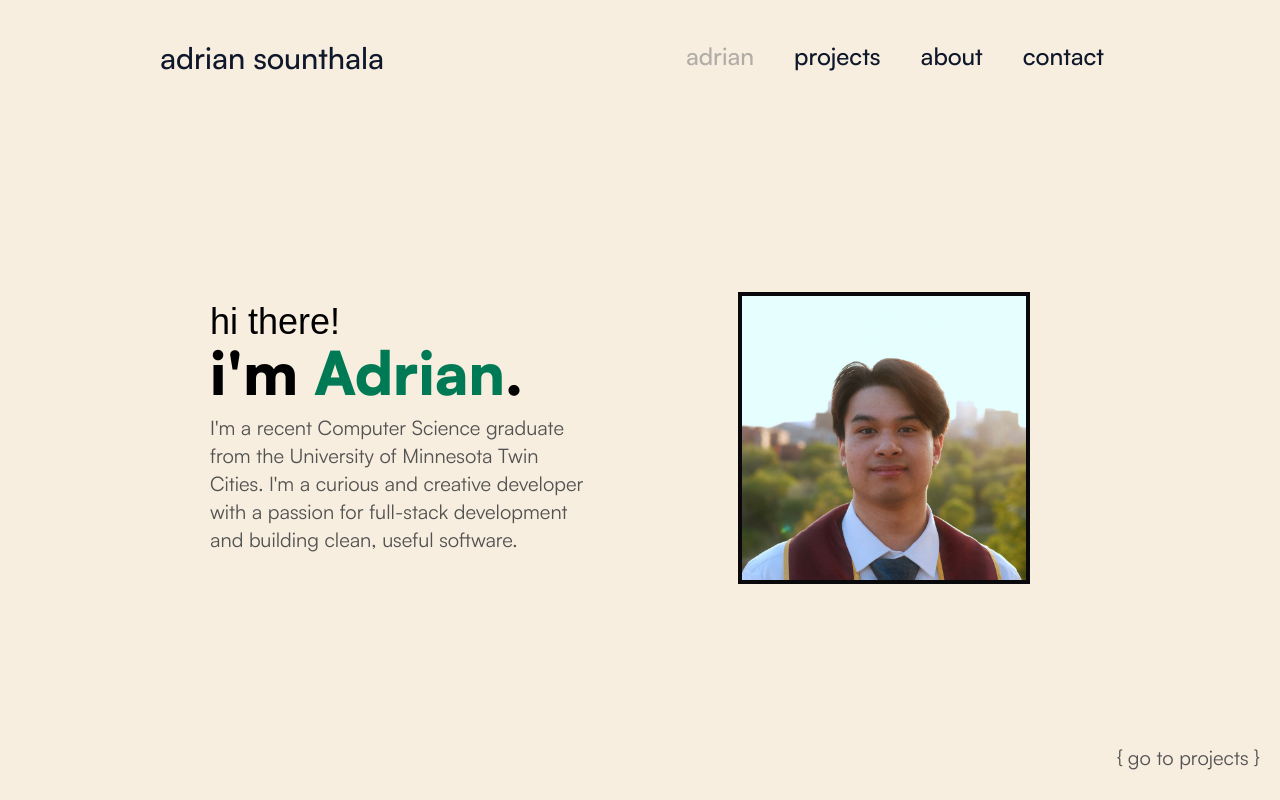
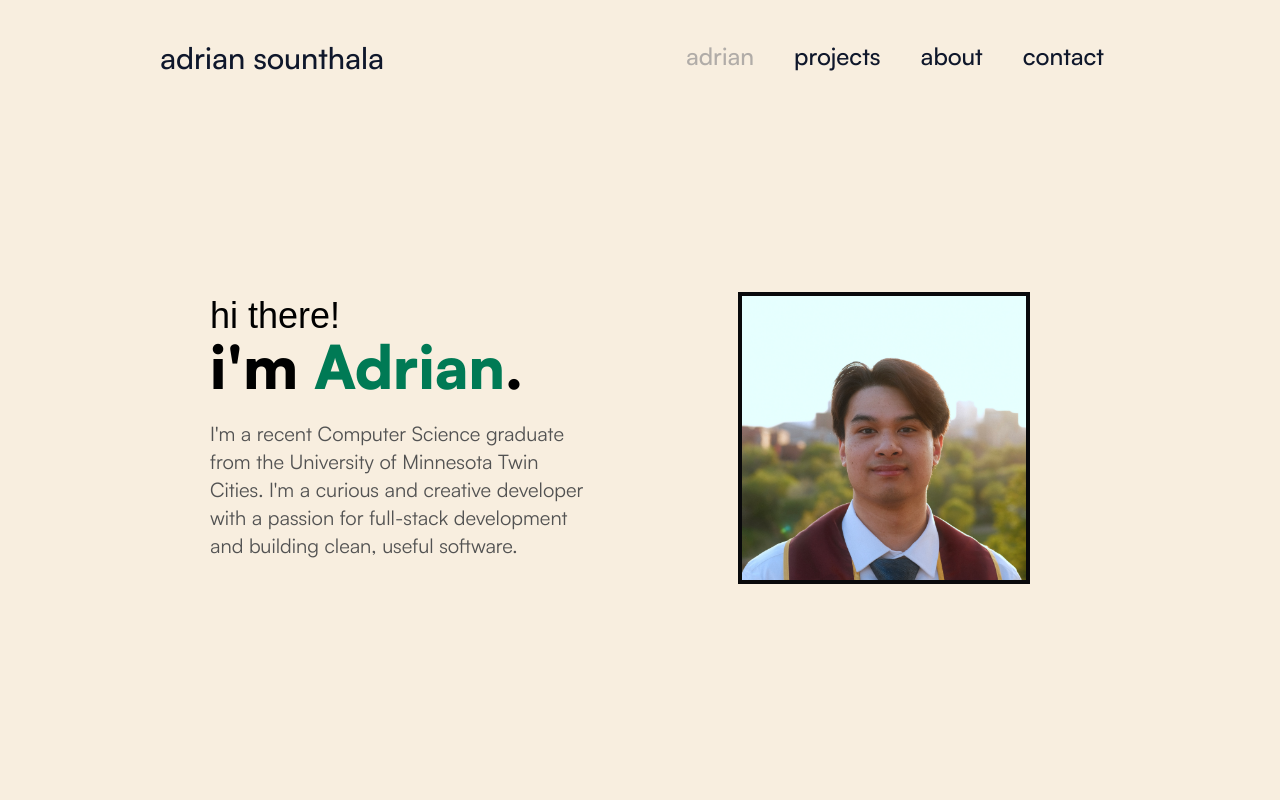
Before and after one commit to asounthala/portfolio, a React (Vite) app: page / in a window 1280 px wide. Built offline with nearby package versions, Linux system fonts and the light colour scheme; a web font is replaced by a local one.

Commit message:
Add more padding to summary

```diff
--- a/src/components/pages/Home.jsx
+++ b/src/components/pages/Home.jsx
@@ -11,7 +11,7 @@ const Home = () => {
           <div className='flex flex-col justify-center pt-5 px-5'>
             <h2 className='text-3xl md:text-4xl font-playwrite'> hi there!</h2>
             <h1 className='text-5xl md:text-6xl font-satoshi-black'>i'm <span className='text-emerald-700' >Adrian</span>.</h1>
-            <p className='text-lg md:text-xl pt-3 md:w-3/4 text-neutral-600'>
+            <p className='text-lg md:text-xl pt-6 md:w-3/4 text-neutral-600'>
               I'm a recent Computer Science graduate from the University of Minnesota Twin Cities.
               I'm a curious and creative developer with a passion for full-stack development and building clean, useful software.
             </p>
@@ -20,10 +20,6 @@ const Home = () => {
             <img src="src/assets/images/portrait.jpg" alt="self portrait" className='w-64 md:w-[1000px] border-zinc-950 border-4' />
           </div>
         </div>
-        <Link to="/projects"
-          className='text-neutral-600 hover:underline text-lg md:text-xl absolute bottom-7 right-5'>
-          &#123; go to projects  &#125;
-        </Link>
       </div>
     </>
   )
```
